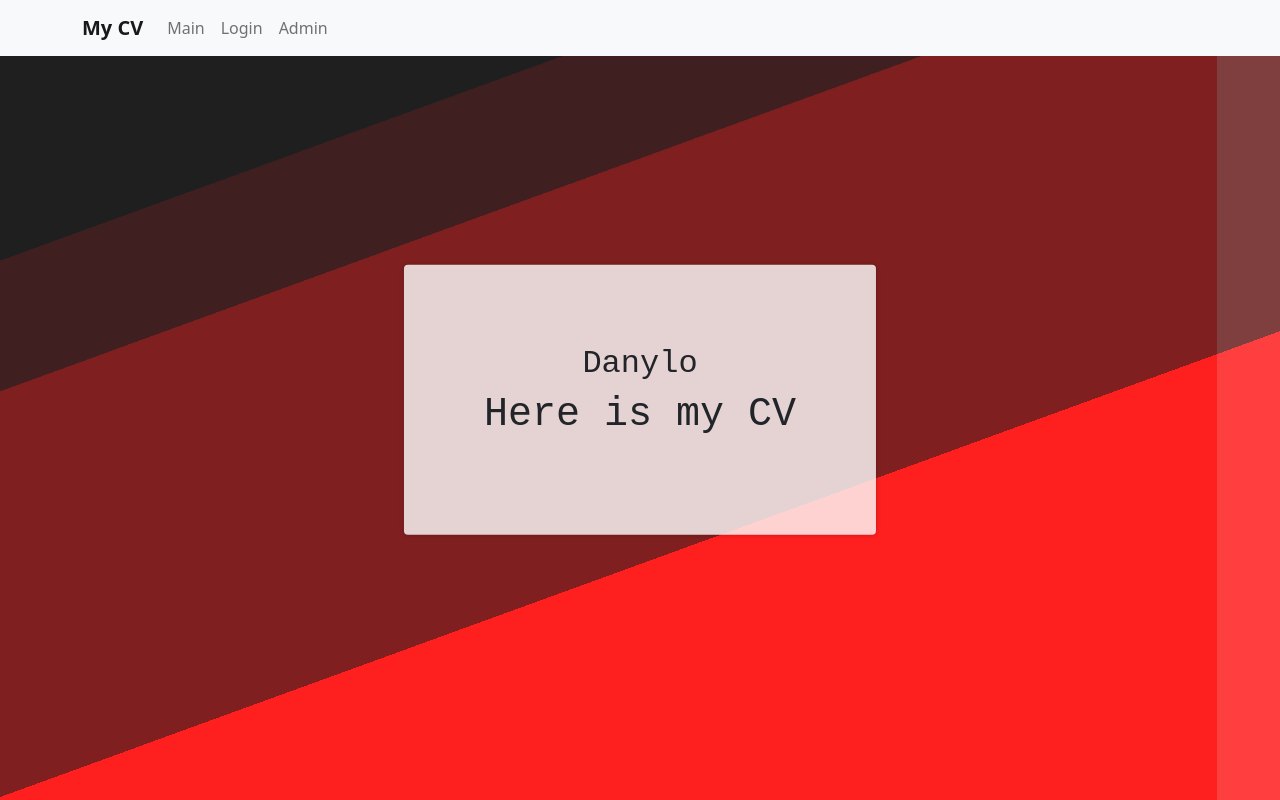
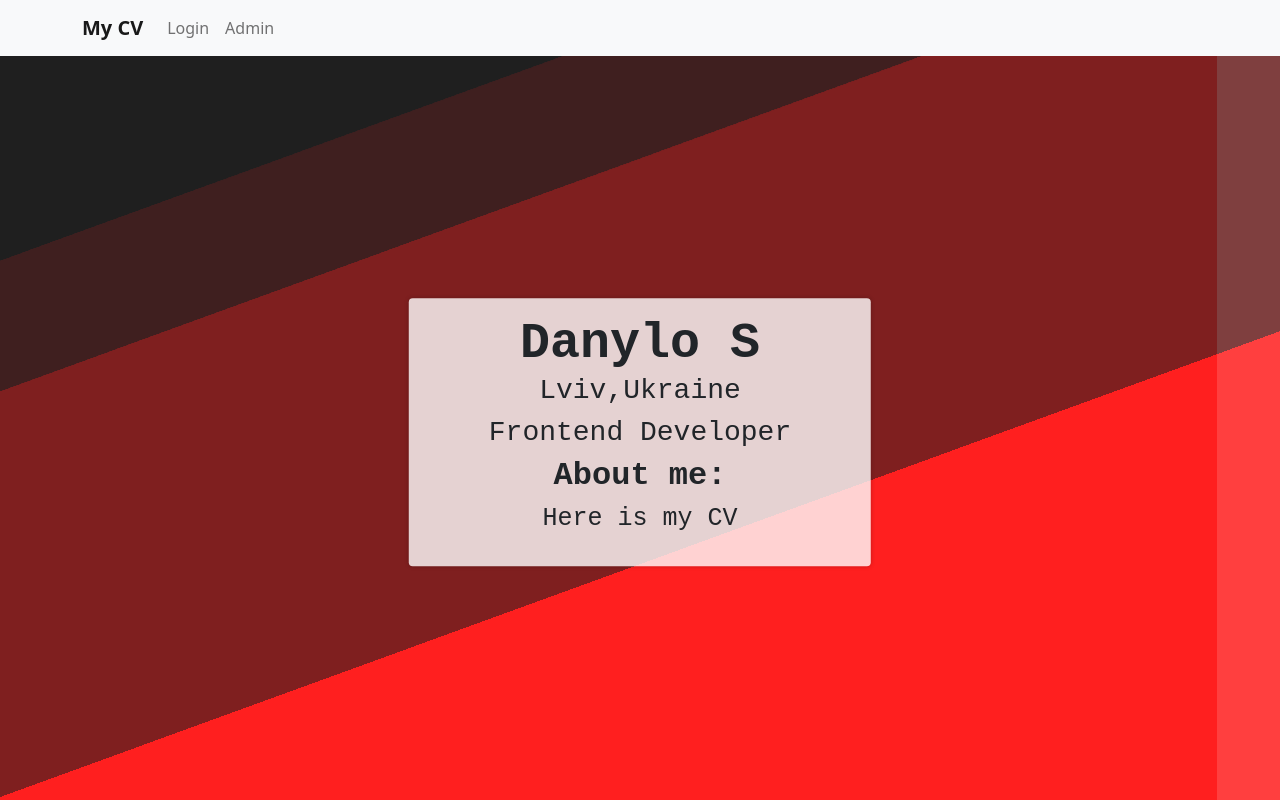
Before and after one commit to danylosysyn/logos-final, a React (Create React App) app in the folder my-app/: page / in a window 1280 px wide. Built offline with nearby package versions, Linux system fonts and the light colour scheme.

Commit message:
Added form

```diff
--- a/my-app/package.json
+++ b/my-app/package.json
@@ -12,6 +12,7 @@
     "react-dom": "^18.1.0",
     "react-router-dom": "^6.3.0",
     "react-scripts": "5.0.1",
+    "rsuite": "^5.11.0",
     "web-vitals": "^2.1.4"
   },
   "scripts": {
--- a/my-app/src/App.js
+++ b/my-app/src/App.js
@@ -9,7 +9,11 @@ import MainPage from './components/MainPage/MainPage';
 import LoginForm from './components/LoginForm/LoginForm';
 import AdminForm from './components/AdminForm/AdminForm';
 import { RouteConst } from './common/RouteConst';
-import {Navbar, Container, Nav} from "react-bootstrap";
+import {
+  Navbar,
+  Container,
+  Nav
+} from "react-bootstrap";
 import 'bootstrap/dist/css/bootstrap.min.css';
 
 
@@ -21,7 +25,6 @@ function App() {
           <Container>
             <Navbar.Brand href={RouteConst.MAIN_PAGE}><b>My CV</b></Navbar.Brand>
             <Nav className="me-auto">
-              <Nav.Link href={RouteConst.MAIN_PAGE}>Main</Nav.Link>
               <Nav.Link href={RouteConst.LOGIN_FORM}>Login</Nav.Link>
               <Nav.Link href={RouteConst.ADMIN_PAGE}>Admin</Nav.Link>
             </Nav>
--- /dev/null
+++ b/my-app/src/components/AnimatedBackground/AnimatedBackground.jsx
@@ -0,0 +1,16 @@
+import "./AnimatedBackground.modules.css"
+
+const AnimatedBackground = (props) => {
+    return (
+        <div>
+            <div className="bg"></div>
+            <div className="bg bg2"></div>
+            <div className="bg bg3"></div>
+            <div className="content">
+                <h1>{props.content}</h1>
+            </div>
+        </div>
+    )
+}
+
+export default AnimatedBackground
--- a/my-app/src/components/MainPage/AnimatedBackground/AnimatedBackground.modules.css
+++ b/my-app/src/components/AnimatedBackground/AnimatedBackground.modules.css
@@ -25,10 +25,10 @@
     box-shadow:0 0 .25em rgba(0,0,0,.25);
     box-sizing:border-box;
     left:50%;
-    padding:10vmin;
+    padding: 2vh 10vh;
     position:fixed;
     text-align:center;
-    top:50%;
+    top:54%;
     transform:translate(-50%, -50%);
   }
 
--- a/my-app/src/components/LoginForm/LoginForm.jsx
+++ b/my-app/src/components/LoginForm/LoginForm.jsx
@@ -1,9 +1,70 @@
+import AnimatedBackground from "../AnimatedBackground/AnimatedBackground.jsx"
+import {
+    Schema,
+    Form,
+    ButtonToolbar,
+    Button,
+}
+    from "rsuite"
+import "./LoginForm.modules.css"
 const LoginForm = () => {
-    return(
+    return (
         <div>
-            <p>Login</p>
+            <AnimatedBackground content={<LoginFormElements />} />
         </div>
     )
 }
 
 export default LoginForm
+
+const { StringType, NumberType } = Schema.Types;
+const model = Schema.Model({
+    name: StringType().isRequired('This field is required.'),
+    email: StringType()
+        .isEmail('Please enter a valid email address.')
+        .isRequired('This field is required.'),
+    password: StringType().isRequired('This field is required.'),
+    verifyPassword: StringType()
+        .addRule((value, data) => {
+            console.log(data);
+
+            if (value !== data.password) {
+                return false;
+            }
+
+            return true;
+        }, 'The two passwords do not match')
+        .isRequired('This field is required.')
+});
+
+function TextField(props) {
+    const { name, label, accepter, ...rest } = props;
+    return (
+        <Form.Group controlId={`${name}-3`}>
+            <Form.ControlLabel>{label} </Form.ControlLabel>
+            <Form.Control name={name} accepter={accepter} {...rest} />
+        </Form.Group>
+    );
+}
+
+const LoginFormElements = () => {
+    return (
+        <Form model={model} id="formDiv">
+            <TextField name="name" label="Username" className="formDivElement"/>
+            <TextField name="email" label="Email" className="formDivElement"/>
+            <TextField name="password" label="Password" type="password" autoComplete="off" className="formDivElement"/>
+            <TextField
+                name="verifyPassword"
+                label="Verify password"
+                type="password"
+                autoComplete="off"
+                className="formDivElement"
+            />
+            <ButtonToolbar>
+                <Button appearance="primary" size="lg" type="submit" id="submitButton">
+                    Submit
+                </Button>
+            </ButtonToolbar>
+        </Form>
+    )
+}
--- /dev/null
+++ b/my-app/src/components/LoginForm/LoginForm.modules.css
@@ -0,0 +1,29 @@
+.formDivElement {
+    margin-bottom: 10px
+}
+
+.rs-form-control-label {
+    font-size: 30px;
+
+}
+
+#submitButton {
+    font-weight: 600;
+    border-radius: 10px;
+    background-color: rgb(255 0 0 / 66%);
+    padding: 3px 30px;
+    margin-top: 25px;
+}
+
+.rs-form-error-message{
+    font-size: 16px;
+    color: red;
+}
+
+.rs-form-control-message-wrapper{
+    font-size: 10px;
+}
+
+.rs-input{
+    border-radius: 10px;
+}
--- a/my-app/src/components/MainPage/AnimatedBackground/AnimatedBackground.jsx
+++ /dev/null
@@ -1,16 +0,0 @@
-import "./AnimatedBackground.modules.css"
-
-const AnimatedBackground = (props) => {
-    return (
-        <div>
-            <div class="bg"></div>
-            <div class="bg bg2"></div>
-            <div class="bg bg3"></div>
-            <div class="content">
-                <h1>{props.infoDiv}</h1>
-            </div>
-        </div>
-    )
-}
-
-export default AnimatedBackground
--- a/my-app/src/components/MainPage/MainPage.jsx
+++ b/my-app/src/components/MainPage/MainPage.jsx
@@ -1,33 +1,38 @@
 import React from "react";
 import { useState } from "react";
 import "./MainPage.modules.css";
-import AnimatedBackground from "./AnimatedBackground/AnimatedBackground.jsx"
+import AnimatedBackground from "../AnimatedBackground/AnimatedBackground.jsx"
 
 let initialInfo = {
     name: "Danylo",
-    age: 16,
+    surname: "S",
+    city: "Lviv",
+    country: "Ukraine",
     job: "Frontend Developer",
-    extraInfo: "Hello",
+    extraInfo: "Here is my CV",
 }
 
 
 const MainPage = () => {
     return(
         <div id="pageDiv">
-            <AnimatedBackground infoDiv = {<InfoDiv />}/>
+            <AnimatedBackground content = {<InfoDiv />}/>
         </div>
     )
 }
 
 export default MainPage
 
-export const InfoDiv = () => {
+const InfoDiv = () => {
     const [userInfo, setUserInfo] = useState(initialInfo)
 
     return(
         <div>
-            <h2>{userInfo.name}</h2>
-            <p>Here is my CV</p>
+            <p id="nameText">{userInfo.name} {userInfo.surname}</p>
+            <h3>{userInfo.city},{userInfo.country}</h3>
+            <h3>{userInfo.job}</h3>
+            <h2 style={{fontWeight: 600}}> About me:</h2>
+            <p id="myInfoText">{userInfo.extraInfo}</p>
         </div>
     )
 }
--- a/my-app/src/components/MainPage/MainPage.modules.css
+++ b/my-app/src/components/MainPage/MainPage.modules.css
@@ -0,0 +1,9 @@
+#nameText{
+    font-weight: bold;
+    font-size: 50px;
+    margin-bottom: 0;
+}
+
+#myInfoText{
+    font-size: 25px;
+}
```
Also changed, not shown: 1 other file (tests, documents, lock files or other folders).
